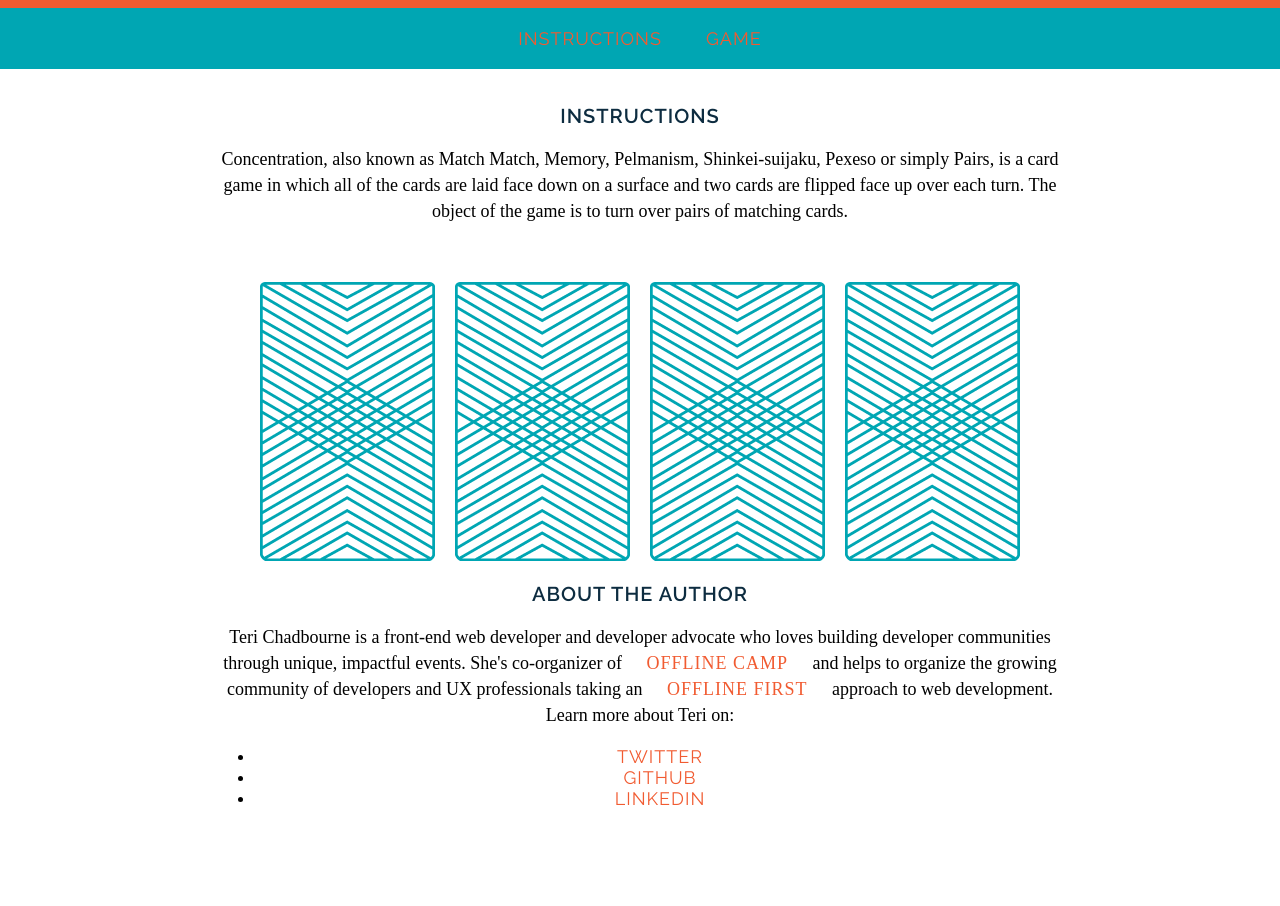
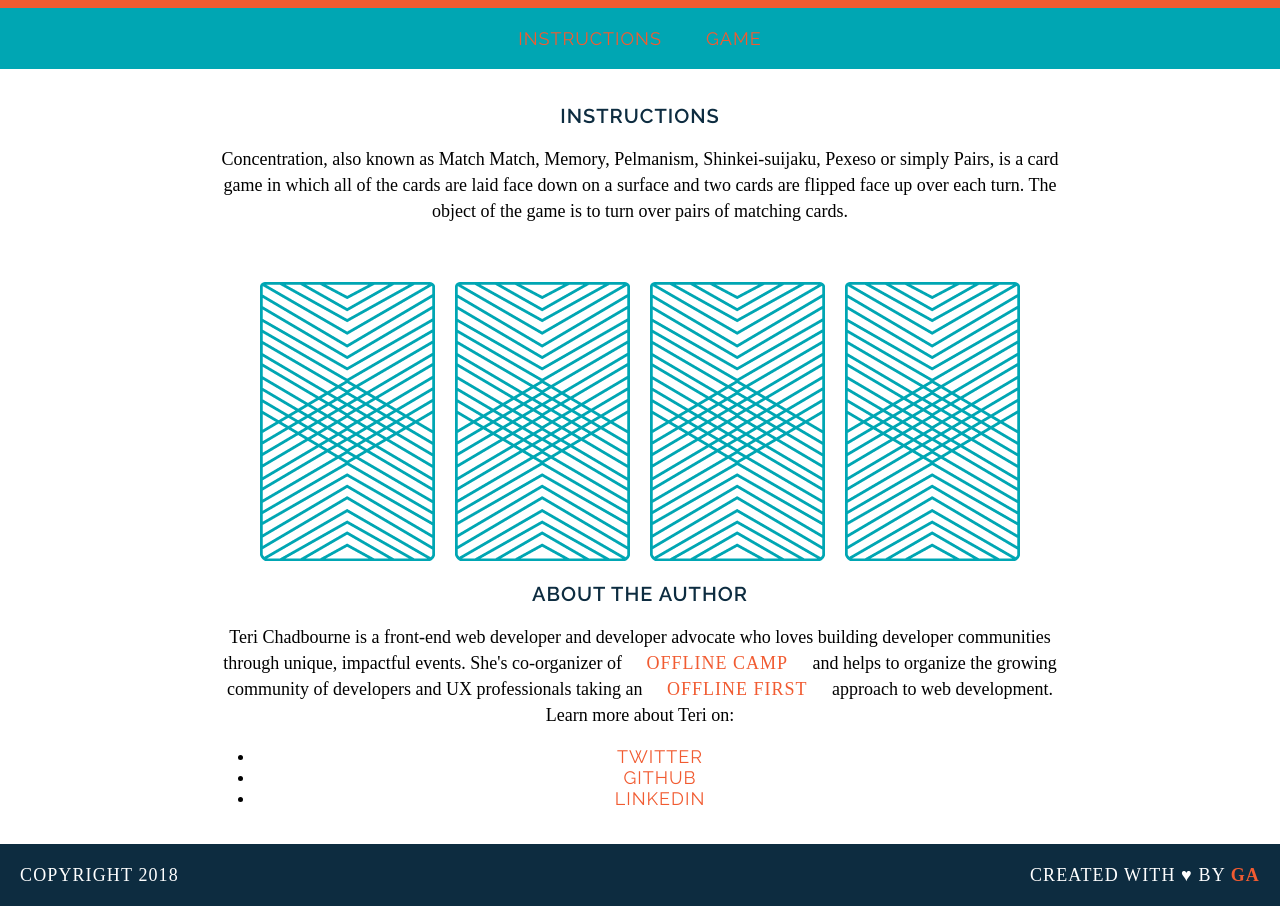
Before and after one commit to terichadbourne/wdi-fundamentals-memorygame, a plain HTML site: page index.html in a window 1280 px wide. Shown: the part 75-981 px from the top of the page. Before the commit the page ends 919 px from the top, so only its background shows below. Drawn offline with Linux system fonts and the light colour scheme; a web font is replaced by a local one.

Commit message:
unit 6 updates

```diff
--- a/css/style.css
+++ b/css/style.css
@@ -14,6 +14,16 @@ a {
 	color: #F15B31;
 	font-size: 18px;
 	margin: 0px 20px;
+}
+
+footer {
+	text-transform: uppercase;
+	padding: 0 20px;
+	background-color: #0D2C40;
+	color: white;
+	font-size: 14px;
+	letter-spacing: .08em;
+	font-weight: 500px;
 }
 
 h1 {
@@ -49,8 +59,38 @@ nav {
 	padding: 20px 0;
 }
 
+nav a {
+	border-bottom: 2px solid transparent;
+}
+
+a:hover {
+	border-color: white;
+}
+
 p {
 	font-family: "Droid Serif", serif;
 	line-height: 26px;
 	font-size: 18px;
 }
+
+.clearfix:after {
+	visibility: hidden;
+	display: block;
+	content: " ";
+	clear: both;
+	height: 0;
+	font-size: 0;
+}
+
+.copyright {
+	float: left;
+}
+
+.message {
+	float: right;
+}
+
+.name {
+	color: #F15B31;
+	font-weight: 700;
+}
--- a/index.html
+++ b/index.html
@@ -10,14 +10,14 @@
 			<h1>Memory Game</h1>
 	</header>
 	<nav>
-		<a href="#">Instructions</a>
-		<a href="#">Game</a>
+		<a href="#instructions">Instructions</a>
+		<a href="#game">Game</a>
 	</nav>
 	<main>
-		<h2>Instructions</h2>
+		<h2 id="instructions">Instructions</h2>
 		<p>Concentration, also known as Match Match, Memory, Pelmanism, Shinkei-suijaku, Pexeso or simply Pairs, is a card game in which all of the cards are laid face down on a surface and two cards are flipped face up over each turn. The object of the game is to turn over pairs of matching cards.</p>
 
-		<div>
+		<div id="game">
 			<img src="images/back.png" alt="Queen of Diamonds">
 			<img src="images/back.png" alt="Queen of Hearts">
 			<img src="images/back.png" alt="King of Diamonds">
@@ -31,5 +31,9 @@
 			<li><a href="https://github.com/terichadbourne">GitHub</a></li>
 			<li><a href="https://www.linkedin.com/in/terichadbourne/">LinkedIn</a></li>
 	</main>
+	<footer class="clearfix">
+		<p class="copyright">Copyright 2018</p>
+		<p class="message">Created with &hearts; by <span class="name">GA</span></p>
+	</footer>
 </body>
 </html>
```
